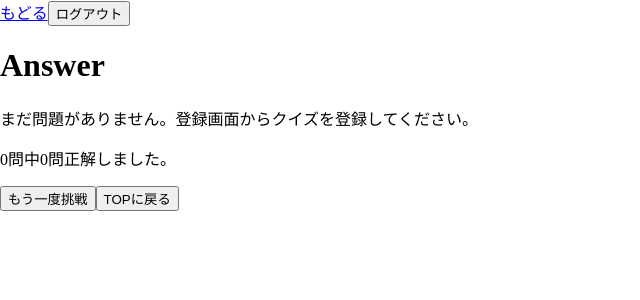
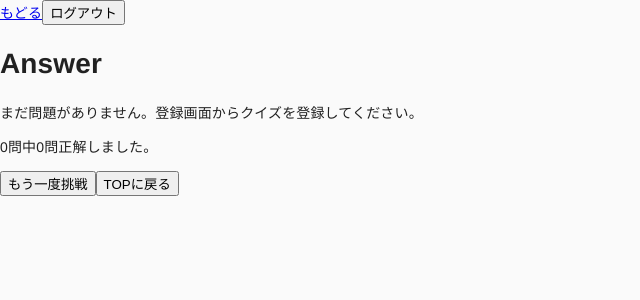
Before and after one commit to empitsu/quiz_app, a Next.js app: page /mypage/answer in a window 1280 px wide. Shown: the top 300 px of the page, without its empty margins (0-640 px from the left). Built offline with nearby package versions, Linux system fonts and the light colour scheme; no server answers; the database is empty; sample sign-in values are in the browser's storage.

Commit message:
feat: add style foundations and create app theme

```diff
--- a/src/pages/_app.tsx
+++ b/src/pages/_app.tsx
@@ -1,13 +1,12 @@
 import type { AppProps } from "next/app";
 import { createGlobalStyle, ThemeProvider } from "styled-components";
+import { normalize } from "../styles/normalize";
+import { preset } from "../styles/preset";
 import { appTheme } from "../styles/theme";
 
 const GlobalStyle = createGlobalStyle`
-  body {
-    margin: 0;
-    padding: 0;
-    box-sizing: border-box;
-  }
+${normalize}
+${preset}
 `;
 
 export default function App({ Component, pageProps }: AppProps) {
--- /dev/null
+++ b/src/styles/normalize.ts
@@ -0,0 +1,18 @@
+import { css } from "styled-components";
+
+export const normalize = css`
+  html {
+    box-sizing: border-box;
+    -webkit-font-smoothing: antialiased;
+    -moz-osx-font-smoothing: grayscale;
+  }
+  *,
+  *::before,
+  *::after {
+    box-sizing: inherit;
+  }
+  strong,
+  b {
+    font-weight: 700;
+  }
+`;
--- /dev/null
+++ b/src/styles/preset.ts
@@ -0,0 +1,19 @@
+import { css } from "styled-components";
+import { appTheme } from "./theme";
+
+export const preset = css`
+  body {
+    color: ${appTheme.palettes.text.primary};
+    margin: 0;
+    ${appTheme.typography.body}
+    background-color: ${appTheme.palettes.background.default};
+  }
+  @media print {
+    body {
+      background-color: ${appTheme.palettes.background.paper};
+    }
+  }
+  body::backdrop {
+    background-color: ${appTheme.palettes.background.default};
+  }
+`;
--- a/src/styles/theme.ts
+++ b/src/styles/theme.ts
@@ -1,5 +1,143 @@
+import { darken, lighten } from "polished";
+
 export const appTheme = {
-  colors: {
-    primary: "#0070f3",
+  border: {
+    radius: "6px",
   },
-};
+  palettes: {
+    common: { black: "#000", white: "#fff" },
+    type: "light",
+    primary: {
+      main: "#1976d2",
+      light: lighten(0.2, "#1976d2"),
+      dark: darken(0.2, "#1976d2"),
+      contrastText: "#fff",
+    },
+    secondary: {
+      main: "#1DB0BC",
+      light: lighten(0.2, "#1DB0BC"),
+      dark: lighten(0.2, "#1DB0BC"),
+      contrastText: "#fff",
+    },
+    error: {
+      light: "#e57373",
+      main: "#f44336",
+      dark: "#d32f2f",
+      contrastText: "#fff",
+    },
+    warning: {
+      light: "#ffb74d",
+      main: "#ff9800",
+      dark: "#f57c00",
+      contrastText: "rgba(0, 0, 0, 0.87)",
+    },
+    info: {
+      light: "#64b5f6",
+      main: "#2196f3",
+      dark: "#1976d2",
+      contrastText: "#fff",
+    },
+    success: {
+      light: "#81c784",
+      main: "#4caf50",
+      dark: "#388e3c",
+      contrastText: "rgba(0, 0, 0, 0.87)",
+    },
+    grey: {
+      "50": "#fafafa",
+      "100": "#f5f5f5",
+      "200": "#eeeeee",
+      "300": "#e0e0e0",
+      "400": "#bdbdbd",
+      "500": "#9e9e9e",
+      "600": "#757575",
+      "700": "#616161",
+      "800": "#424242",
+      "900": "#212121",
+      A100: "#d5d5d5",
+      A200: "#aaaaaa",
+      A400: "#303030",
+      A700: "#616161",
+    },
+    contrastThreshold: 3,
+    tonalOffset: 0.2,
+    text: {
+      primary: "rgba(0, 0, 0, 0.87)",
+      secondary: "rgba(0, 0, 0, 0.54)",
+      disabled: "rgba(0, 0, 0, 0.38)",
+      hint: "rgba(0, 0, 0, 0.38)",
+    },
+    divider: "rgba(0, 0, 0, 0.12)",
+    background: {
+      paper: "#fff",
+      default: "#fafafa",
+      level2: "#f5f5f5",
+      level1: "#fff",
+    },
+    action: {
+      active: "rgba(0, 0, 0, 0.54)",
+      hover: "rgba(0, 0, 0, 0.04)",
+      hoverOpacity: 0.8,
+      selected: "rgba(0, 0, 0, 0.08)",
+      selectedOpacity: 0.08,
+      disabled: "rgba(0, 0, 0, 0.26)",
+      disabledBackground: "rgba(0, 0, 0, 0.12)",
+      disabledOpacity: 0.38,
+      focus: "rgba(0, 0, 0, 0.12)",
+      focusOpacity: 0.12,
+      activatedOpacity: 0.12,
+    },
+  },
+  typography: {
+    // htmlFontSize: 16,
+    fontFamily: '"Helvetica", "Arial", sans-serif',
+    fontSize: "0.875rem",
+    fontWeightLight: 300,
+    fontWeightRegular: 400,
+    fontWeightMedium: 500,
+    fontWeightBold: 700,
+    h1: {
+      fontWeight: 300,
+      fontSize: "3rem",
+      lineHeight: 1.167,
+      letterSpacing: "-0.01562em",
+    },
+    h2: {
+      fontWeight: 300,
+      fontSize: "2rem",
+      lineHeight: 1.2,
+      letterSpacing: "-0.00833em",
+    },
+    h3: {
+      fontWeight: 400,
+      fontSize: "1.5rem",
+      lineHeight: 1.167,
+      letterSpacing: "0em",
+    },
+    h4: {
+      fontWeight: 400,
+      fontSize: "1.3rem",
+      lineHeight: 1.235,
+      letterSpacing: "0.00735em",
+    },
+    subtitle: {
+      fontWeight: 400,
+      fontSize: "1.1rem",
+      lineHeight: 1.75,
+      letterSpacing: "0.00938em",
+    },
+    body: {
+      fontFamily: '"Helvetica", "Arial", sans-serif',
+      fontWeight: 400,
+      fontSize: "0.875rem",
+      lineHeight: 1.43,
+      letterSpacing: "0.01071em",
+    },
+    button: {
+      fontWeight: 500,
+      fontSize: "1rem",
+      lineHeight: 1.75,
+      letterSpacing: "0.02857em",
+    },
+  },
+} as const;
--- a/types/styled-components.d.ts
+++ b/types/styled-components.d.ts
@@ -1,5 +1,5 @@
 import "styled-components";
-import { appTheme } from "../styles/theme";
+import { appTheme } from "../src/styles/theme";
 
 type Theme = typeof appTheme;
 
```
